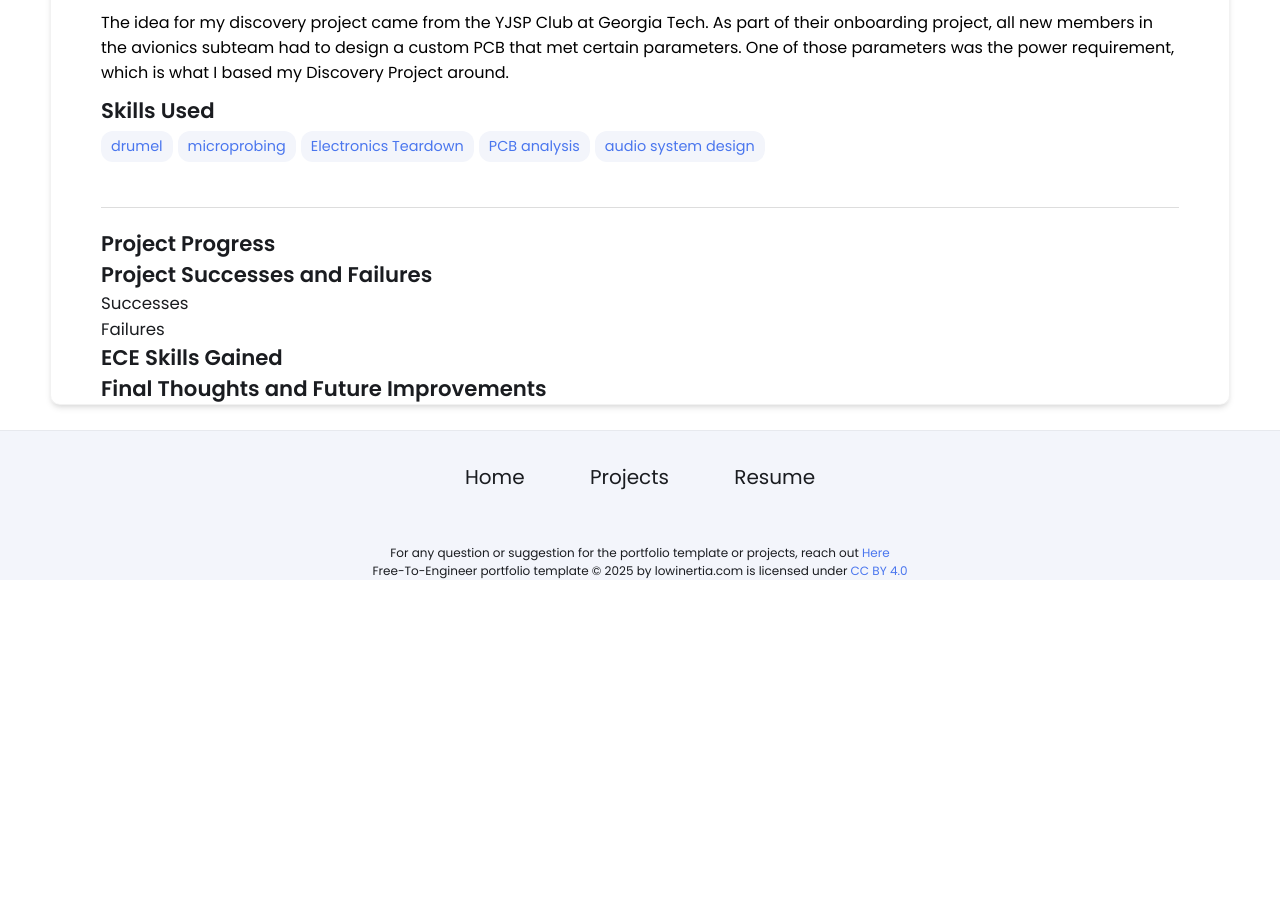
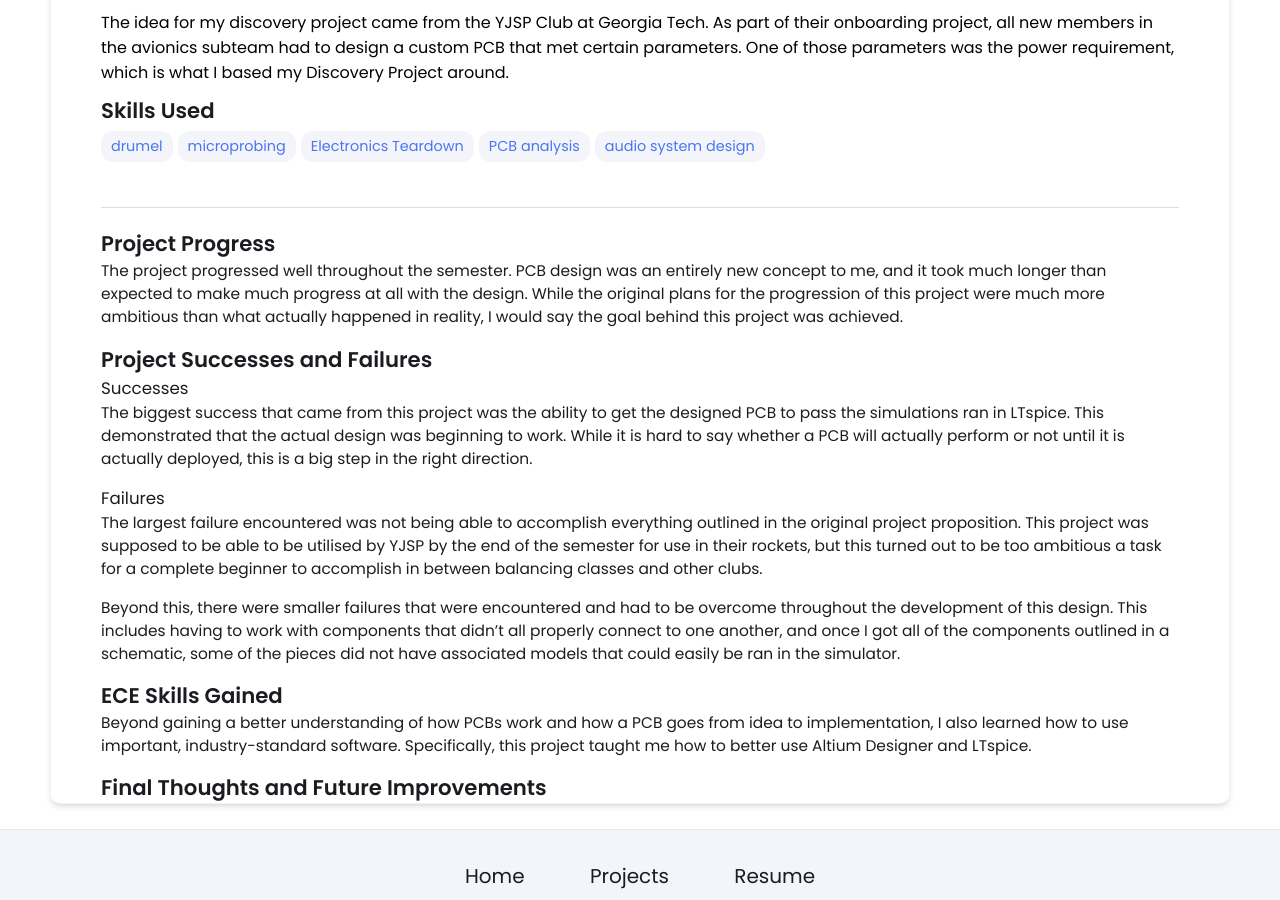
Before and after one commit to Maxgoodman07/Maxgoodman07.github.io, a Jekyll site: the page built from _projects/sonos-teardown/index.md, in a window 1280 px wide and 900 px high, scrolled down 629 px. Built offline with Jekyll 4.4.1, drawn with Linux system fonts in a browser that asks for light colours; before the commit the page ends 1209 px from its top, so only the background shows below that.

Commit message:
Update index.md

```diff
--- a/_projects/sonos-teardown/index.md
+++ b/_projects/sonos-teardown/index.md
@@ -17,12 +17,32 @@ main-image: /sonos.png
 
 ---
 ## Project Progress
+The project progressed well throughout the semester. PCB design was an entirely new concept to me, and it
+took much longer than expected to make much progress at all with the design. While the original plans for
+the progression of this project were much more ambitious than what actually happened in reality, I would
+say the goal behind this project was achieved.
 
 ## Project Successes and Failures
 ### Successes
+The biggest success that came from this project was the ability to get the designed PCB to pass the
+simulations ran in LTspice. This demonstrated that the actual design was beginning to work. While it is
+hard to say whether a PCB will actually perform or not until it is actually deployed, this is a big step
+in the right direction.
 
 ### Failures
+The largest failure encountered was not being able to accomplish everything outlined in the original project
+proposition. This project was supposed to be able to be utilised by YJSP by the end of the semester for use
+in their rockets, but this turned out to be too ambitious a task for a complete beginner to accomplish in
+between balancing classes and other clubs.
+
+Beyond this, there were smaller failures that were encountered and had to be overcome throughout the
+development of this design. This includes having to work with components that didn't all properly connect to
+one another, and once I got all of the components outlined in a schematic, some of the pieces did not have
+associated models that could easily be ran in the simulator.
 
 ## ECE Skills Gained
+Beyond gaining a better understanding of how PCBs work and how a PCB goes from idea to implementation, I also
+learned how to use important, industry-standard software. Specifically, this project taught me how to better
+use Altium Designer and LTspice.
 
 ## Final Thoughts and Future Improvements
```
